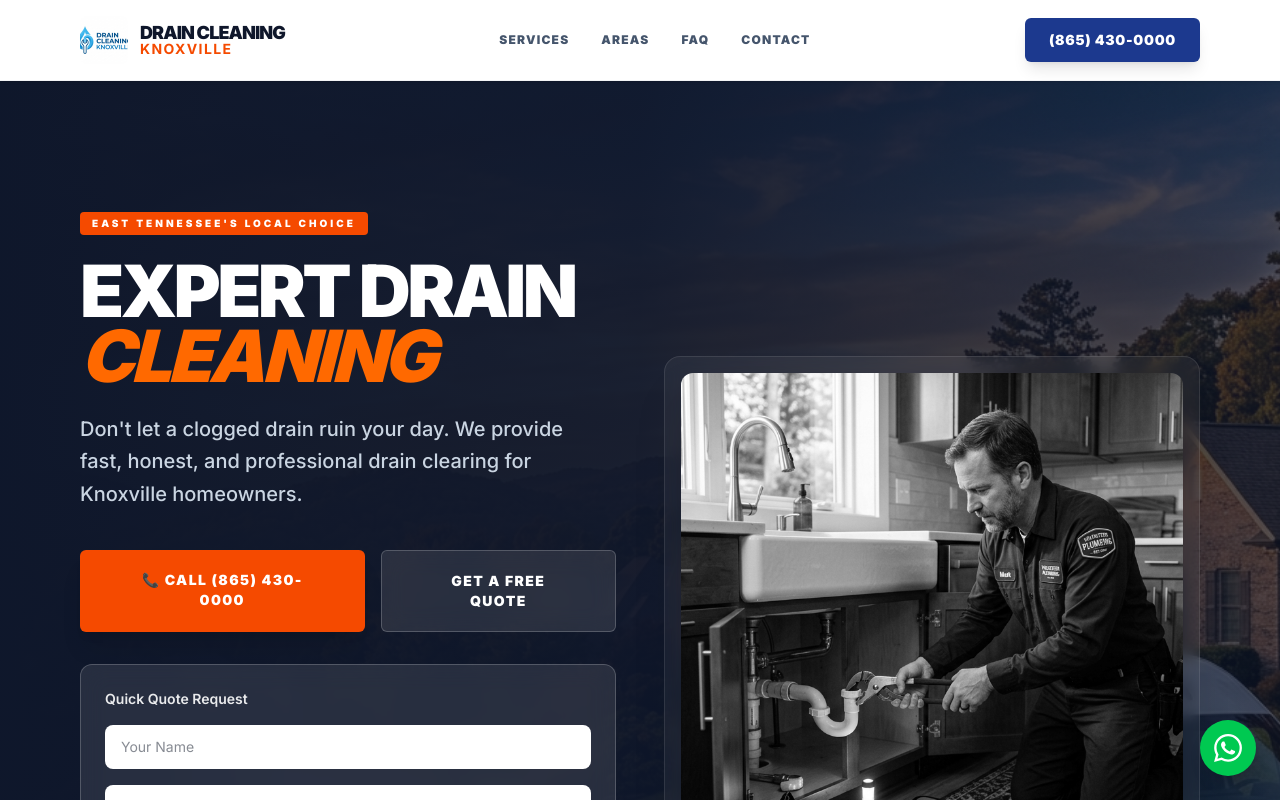
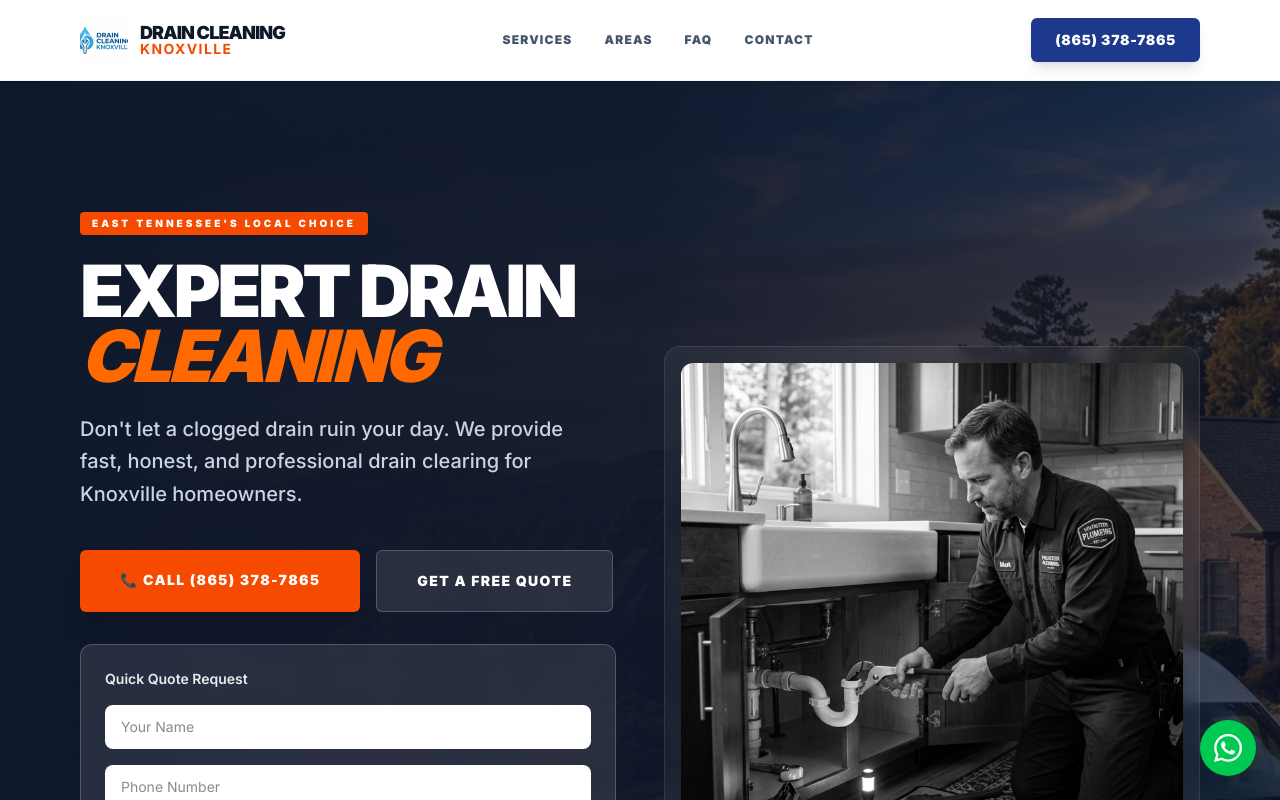
Before and after one commit to sifosman/drain-cleaning, a Next.js app: page / in a window 1280 px wide. Shown: the top 800 px of the page. Built offline with nearby package versions, Linux system fonts and the light colour scheme; no server answers.

Commit message:
Update phone number to (865) 378-7865 - new Twilio number

```diff
--- a/app/layout.tsx
+++ b/app/layout.tsx
@@ -29,7 +29,7 @@ const localBusinessSchema = {
   description:
     "Professional drain cleaning, hydro jetting, and sewer line services in Knoxville, TN and surrounding areas.",
   url: "https://draincleaningknoxville.com",
-  telephone: "+18654300000",
+  telephone: "+18653787865",
   address: {
     "@type": "PostalAddress",
     addressLocality: "Knoxville",
--- a/app/page.tsx
+++ b/app/page.tsx
@@ -3,8 +3,8 @@
 import Image from "next/image";
 import { useState, useEffect } from "react";
 
-const PHONE = "(865) 430-0000";
-const PHONE_HREF = "tel:+18654300000";
+const PHONE = "(865) 378-7865";
+const PHONE_HREF = "tel:+18653787865";
 const WHATSAPP_HREF =
   "https://wa.me/27658475289?text=Hi%2C%20I%20need%20drain%20cleaning%20in%20Knoxville";
 
--- a/citations/business_profile.json
+++ b/citations/business_profile.json
@@ -1,6 +1,6 @@
 {
   "business_name": "Drain Cleaning Knoxville",
-  "phone": "(865) 430-0000",
+  "phone": "(865) 378-7865",
   "email": "mohamed@owdsolutions.co.za",
   "website": "https://draincleaningknoxville.com",
   "address": {
```
